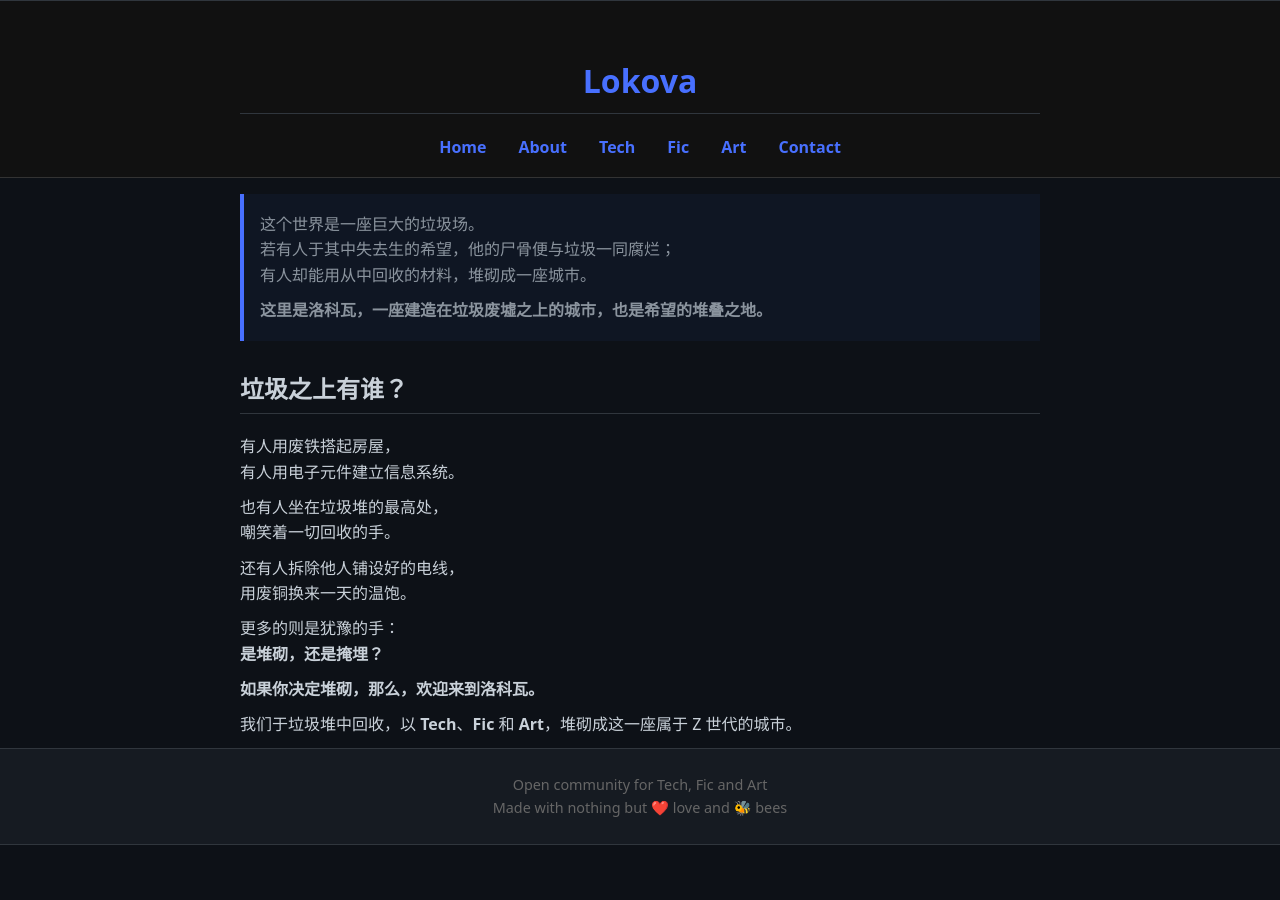
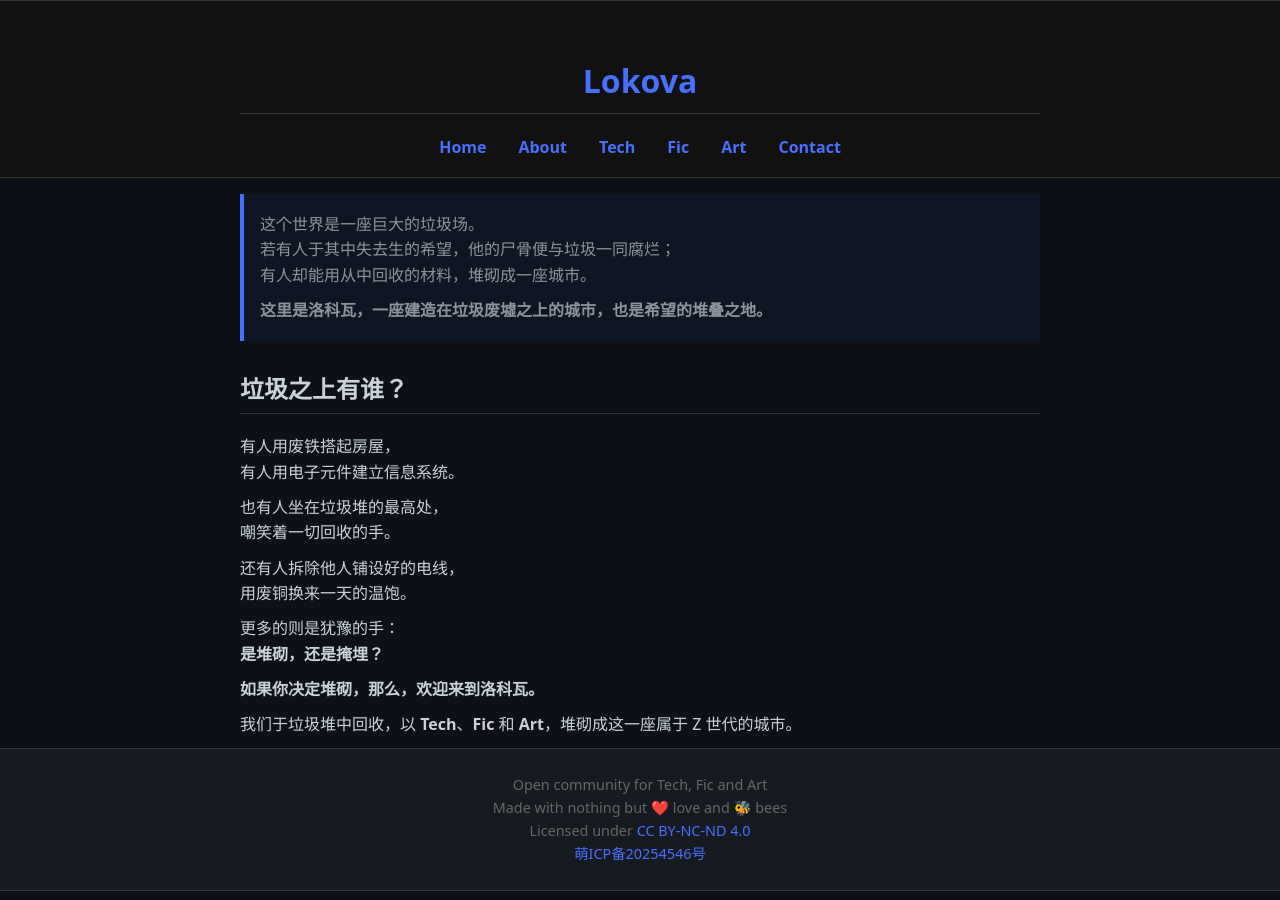
Before and after one commit to IlyaYezelovsky/lokova.org, a Jekyll site: the page built from index.md, in a window 1280 px wide. Built offline with Jekyll 4.4.1, drawn with Linux system fonts in a browser that asks for light colours.

Commit message:
Update footer.html

```diff
--- a/_includes/footer.html
+++ b/_includes/footer.html
@@ -1,4 +1,6 @@
 <p style="text-align:center; color:#666; font-size:0.9em;">
   Open community for Tech, Fic and Art<br>
-  Made with nothing but ❤️ love and 🐝 bees
+  Made with nothing but ❤️ love and 🐝 bees<br>
+  Licensed under <a href="https://creativecommons.org/licenses/by-nc-nd/4.0/" target="_blank">CC BY-NC-ND 4.0</a><br>
+  <a href="https://icp.gov.moe/?keyword=20254546" target="_blank">萌ICP备20254546号</a>
 </p>
```
